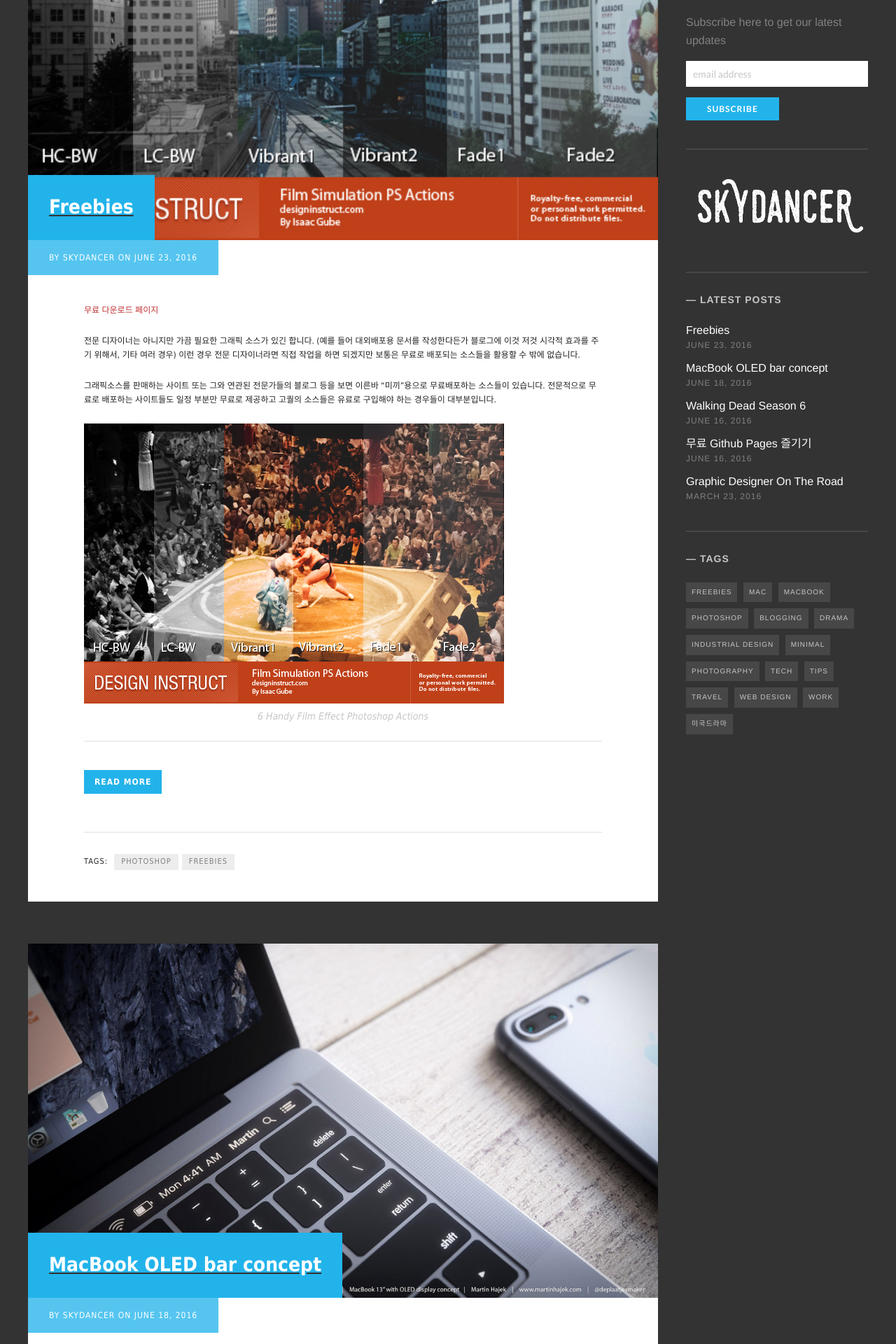
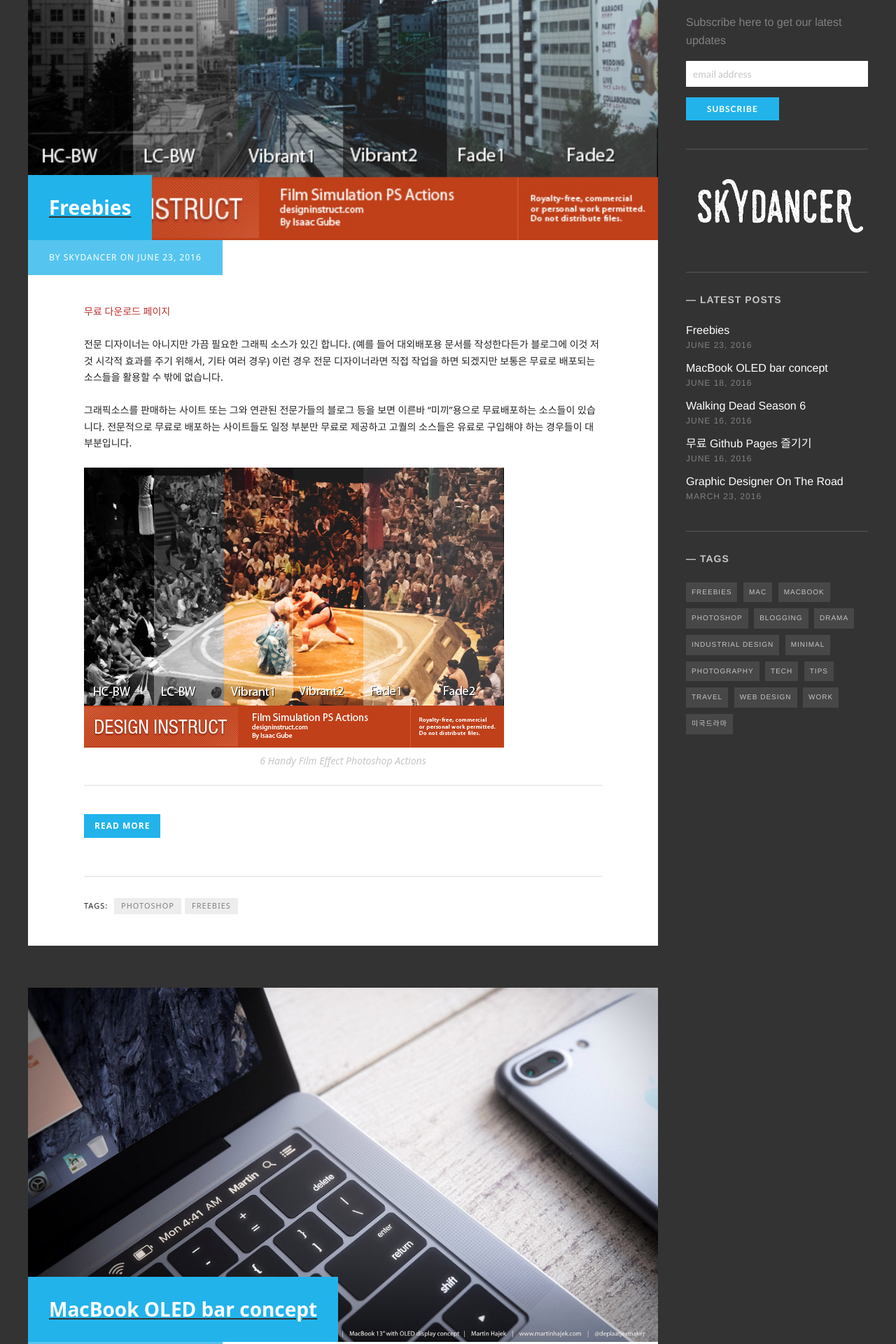
Before and after one commit to morgul71/morgul71.github.io, a Jekyll site: the page built from index.html, in a window 1280 px wide. Shown: the part 500-2420 px from the top of the page at 70% size. Built offline with Jekyll 4.4.1, drawn with Linux system fonts in a browser that asks for light colours; some web fonts are replaced; the list of posts is cut into pages by our own code.

Commit message:
Update main.scss

```diff
--- a/css/main.scss
+++ b/css/main.scss
@@ -204,23 +204,23 @@
  * ----------------------------------------------------------------------------
  */
 
-/*.post {
+.post {
     background-color: $white;
     font-family: "Apple SD Gothic Neo", 'Noto Sans', Helvetica, Arial, sans-serif;
     color: #222;
     font-size: 14px;
     margin-bottom: 60px;
     padding-bottom: 40px;
-}*/
+}
 
-.post {
+/*.post {
     background-color: $white;
     font-family: Tahoma,"굴림",Gulim,AppleSDGothicNeo,AppleGothic, sans-serif;
     color: #222;
     font-size: 12px;
     margin-bottom: 60px;
     padding-bottom: 40px;
-}
+}*/
 
 .post a {
     /*color: $picton-blue;*/
```
